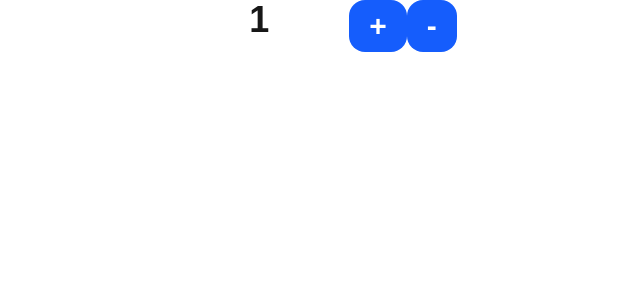
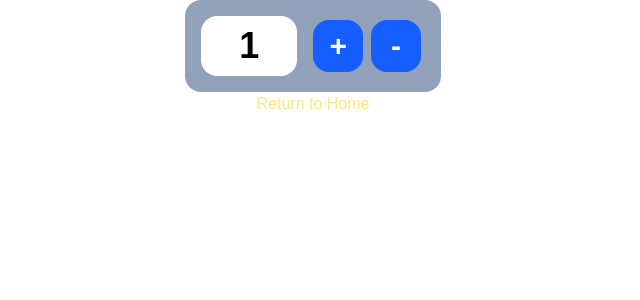
Before and after one commit to CodyLeblanc13/cprg306-assignments, a Next.js app: page /week-4 in a window 1280 px wide. Shown: the top 300 px of the page, without its empty margins (327-967 px from the left). Built offline with nearby package versions, Linux system fonts and the light colour scheme.

Commit message:
style: quantity counter update

```diff
--- a/app/week-4/new-item.js
+++ b/app/week-4/new-item.js
@@ -18,17 +18,19 @@ export default function NewItem() {
   };
 
   return (
-    <div className="flex justify-center-safe max-w-">
-      <textfield className="px-20 font-bold text-4xl">{quantity}</textfield>
+    <div className="flex bg-slate-400 w-64 justify-center rounded-2xl p-4">
+      <p className="flex justify-center items-center w-40 font-bold text-4xl text-black bg-white rounded-2xl mr-3">
+        {quantity}
+      </p>
       <button
         onClick={increment}
-        className="bg-blue-600 p-2 rounded-2xl text-white px-5 font-bold text-3xl"
+        className="bg-blue-600 p-2 rounded-2xl text-white px-4 font-bold text-3xl m-1"
       >
         +
       </button>
       <button
         onClick={decrement}
-        className="bg-blue-600 p-2 rounded-2xl text-white px-5 font-bold text-3xl"
+        className="bg-blue-600 p-2 rounded-2xl text-white px-5 font-bold text-3xl m-1"
       >
         -
       </button>
--- a/app/week-4/page.js
+++ b/app/week-4/page.js
@@ -4,7 +4,10 @@ import BackHome from "../components/backhome"
 export default function Page() {
     return (
         <main>
-            <NewItem />
+            <div className="flex justify-center flex-col items-center">
+                <NewItem className="flex-1" />
+                <BackHome className="flex-1"/>
+            </div>
         </main>
 
     )
```
